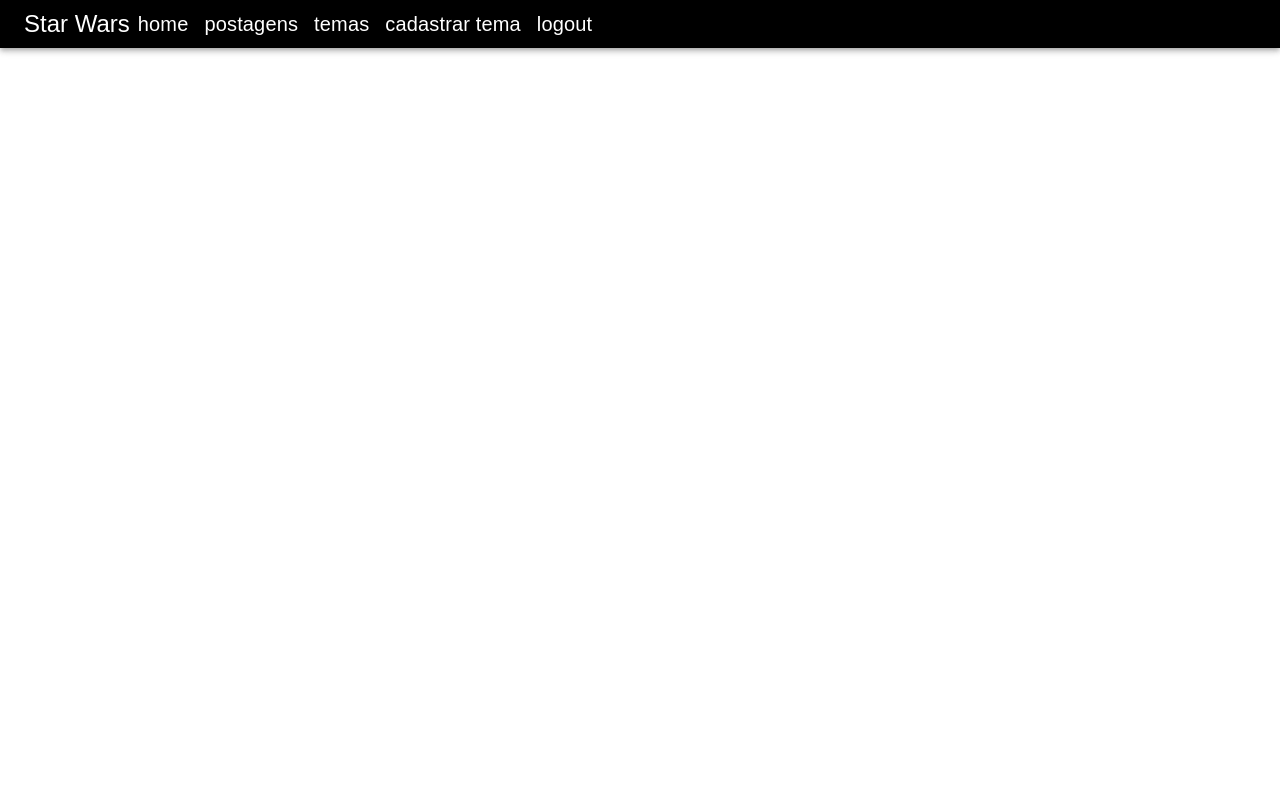
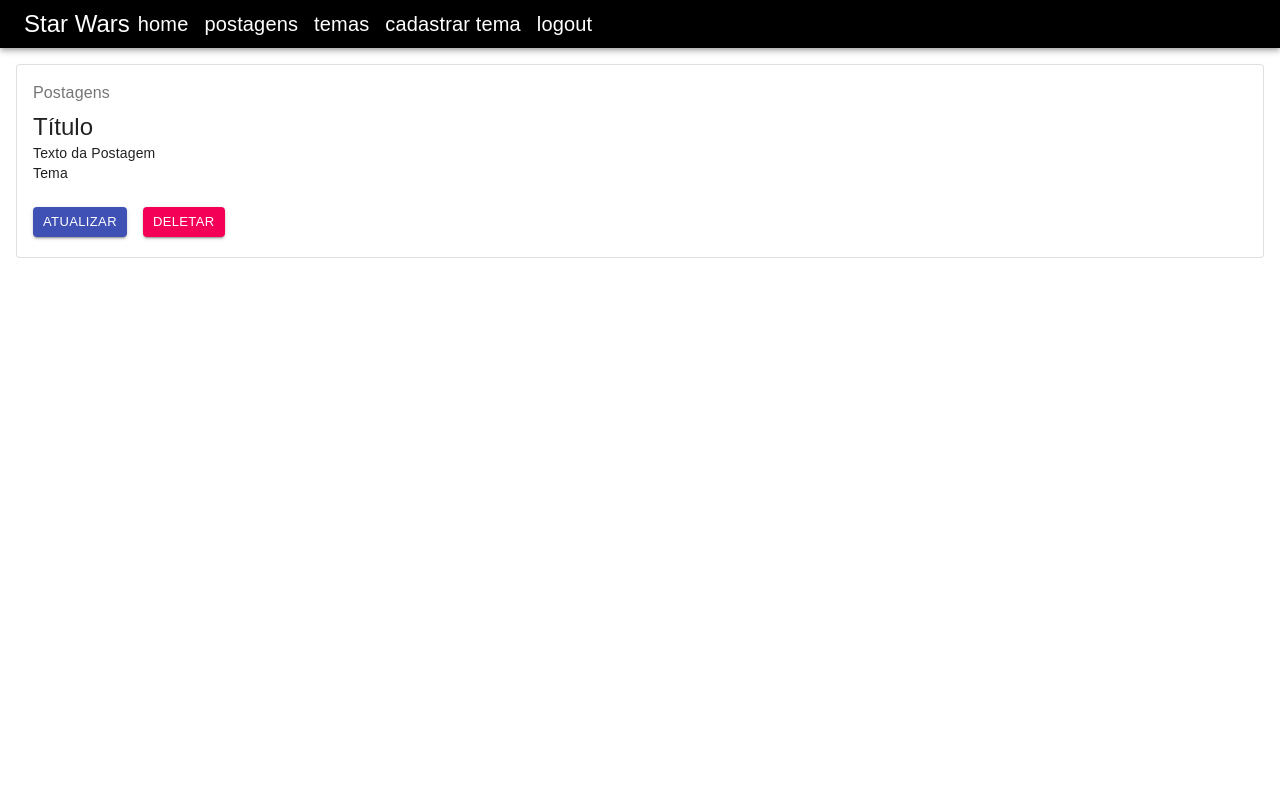
Before and after one commit to veronicapupo/blog-star-wars, a React (Create React App) app: page /posts in a window 1280 px wide. Shown: the top 800 px of the page. Built offline with nearby package versions, Linux system fonts and the light colour scheme; a web font is replaced by a local one.

Commit message:
criando componentes getAll Temas/Postagens

```diff
--- a/src/App.tsx
+++ b/src/App.tsx
@@ -6,6 +6,8 @@
 import { BrowserRouter, Route, Routes } from "react-router-dom";
 import Login from "./paginas/login/Login";
 import CadastroUsuario from "./paginas/cadastroUsuario/CadastroUsuario";
+import ListaTema from "./components/temas/listatema/ListaTema";
+import ListaPostagem from "./components/postagens/listapostagem/ListaPostagem";
 
 function App() {
   return (
@@ -17,6 +19,8 @@
           <Route path="/login" element={<Login />} />
           <Route path="/home" element={<Home />} />
           <Route path="/cadastroUsuario" element={<CadastroUsuario />} />
+          <Route path="/temas" element={<ListaTema />} />
+          <Route path="/posts" element={<ListaPostagem />} />
 
         </Routes>
       </div>
--- /dev/null
+++ b/src/components/postagens/listapostagem/ListaPostagem.css
@@ -0,0 +1,3 @@
+.text-decorator-none{
+    text-decoration: none;
+}
--- /dev/null
+++ b/src/components/postagens/listapostagem/ListaPostagem.tsx
@@ -0,0 +1,51 @@
+import React from 'react'
+import { Link } from 'react-router-dom'
+import { Card, CardActions, CardContent, Button, Typography } from '@material-ui/core';
+import './ListaPostagem.css';
+import { Box } from '@mui/material';
+
+function ListaPostagem() {
+
+  return (
+    <>
+      <Box m={2} >
+        <Card variant="outlined">
+          <CardContent>
+            <Typography color="textSecondary" gutterBottom>
+              Postagens
+            </Typography>
+            <Typography variant="h5" component="h2">
+              Título
+            </Typography>
+            <Typography variant="body2" component="p">
+              Texto da Postagem
+            </Typography>
+            <Typography variant="body2" component="p">
+              Tema
+            </Typography>
+          </CardContent>
+          <CardActions>
+            <Box display="flex" justifyContent="center" mb={1.5}>
+
+              <Link to="" className="text-decorator-none" >
+                <Box mx={1}>
+                  <Button variant="contained" className="marginLeft" size='small' color="primary" >
+                    atualizar
+                  </Button>
+                </Box>
+              </Link>
+              <Link to="" className="text-decorator-none">
+                <Box mx={1}>
+                  <Button variant="contained" size='small' color="secondary">
+                    deletar
+                  </Button>
+                </Box>
+              </Link>
+            </Box>
+          </CardActions>
+        </Card>
+      </Box>
+    </>)
+}
+
+export default ListaPostagem;
--- /dev/null
+++ b/src/components/postagens/tabpostagem/TabPostagem.css
@@ -0,0 +1,3 @@
+.titulo{
+    font-weight: bold;
+ }
--- /dev/null
+++ b/src/components/postagens/tabpostagem/TabPostagem.tsx
@@ -0,0 +1,36 @@
+import React, {useState} from 'react'
+import { AppBar, Tab, Tabs, Typography } from '@material-ui/core';
+import { TabContext, TabPanel } from '@material-ui/lab';
+import ListaPostagem from '../listapostagem/ListaPostagem';
+import './TabPostagem.css';
+import { Box } from '@mui/material';
+
+
+function TabPostagem() {
+    const [value, setValue] = useState('1')
+    function handleChange(event: React.ChangeEvent<{}>, newValue: string){
+        setValue(newValue);
+    }
+  return (
+    <>
+      <TabContext value={value}>
+        <AppBar position="static">
+          <Tabs centered indicatorColor="secondary" onChange={handleChange}>
+            <Tab label="Todas as postagens" value="1"/>
+            <Tab label="Sobre-nós" value="2" />
+          </Tabs>
+        </AppBar>
+        <TabPanel value="1" >
+          <Box display="flex" flexWrap="wrap" justifyContent="center">
+            <ListaPostagem />
+          </Box>
+        </TabPanel>
+        <TabPanel value="2">
+          <Typography variant="h5" gutterBottom color="textPrimary" component="h5" align="center" className="titulo">Sobre-nós</Typography>
+          <Typography variant="body1" gutterBottom color="textPrimary" align="justify">Lorem ipsum, dolor sit amet consectetur adipisicing elit. Dignissimos ut eveniet natus totam et, voluptate dicta tempore alias, odio nobis non eius cupiditate minima inventore pariatur! Ipsum itaque consectetur voluptatibus. Lorem ipsum dolor sit amet consectetur adipisicing elit. Quo velit consequuntur suscipit fugiat, nam quis quod quaerat veritatis et, vel ratione beatae, facere neque! Quo animi porro voluptate saepe deleniti? Lorem ipsum dolor sit amet consectetur adipisicing elit. Inventore adipisci, officia aut quidem dolorum deserunt iure dolorem doloribus velit nobis quas consequatur at ullam odit, nesciunt est nulla nihil excepturi!</Typography>
+        </TabPanel>
+      </TabContext>
+    </>
+  );
+}
+export default TabPostagem
--- /dev/null
+++ b/src/components/temas/listatema/ListaTema.css
@@ -0,0 +1,3 @@
+.text-decorator-none{
+    text-decoration: none;
+}
--- /dev/null
+++ b/src/components/temas/listatema/ListaTema.tsx
@@ -0,0 +1,47 @@
+import React from 'react'
+import { Link } from 'react-router-dom'
+import { Card, CardActions, CardContent, Button, Typography } from '@material-ui/core';
+import './ListaTema.css';
+import { Box } from '@mui/material';
+
+function ListaTema() {
+
+  return (
+    <>
+      <Box m={2} >
+        <Card variant="outlined">
+          <CardContent>
+            <Typography color="textSecondary" gutterBottom>
+              Tema
+            </Typography>
+            <Typography variant="h5" component="h2">
+              Minha descrição
+            </Typography>
+          </CardContent>
+          <CardActions>
+            <Box display="flex" justifyContent="center" mb={1.5} >
+
+              <Link to="" className="text-decorator-none">
+                <Box mx={1}>
+                  <Button variant="contained" className="marginLeft" size='small' color="primary" >
+                    atualizar
+                  </Button>
+                </Box>
+              </Link>
+              <Link to="" className="text-decorator-none">
+                <Box mx={1}>
+                  <Button variant="contained" size='small' color="secondary">
+                    deletar
+                  </Button>
+                </Box>
+              </Link>
+            </Box>
+          </CardActions>
+        </Card>
+      </Box>
+    </>
+  );
+}
+
+
+export default ListaTema;
--- a/src/paginas/cadastroUsuario/CadastroUsuario.tsx
+++ b/src/paginas/cadastroUsuario/CadastroUsuario.tsx
@@ -6,7 +6,7 @@
 import User from '../../model/User';
 import { cadastroUsuario } from '../../service/Service';
 import './CadastroUsuario.css';
-import { updateModuleBlock } from 'typescript';
+
 
 
 function CadastroUsuario() {
--- a/src/paginas/home/Home.tsx
+++ b/src/paginas/home/Home.tsx
@@ -2,12 +2,13 @@
 import {Typography, Grid, Button} from '@material-ui/core';
 import './Home.css';
 import { Box } from '@mui/material';
+import TabPostagem from '../../components/postagens/tabpostagem/TabPostagem';
 
 
 function Home() {
     return (
         <>
-        <Grid  container direction="row" justifyContent="center" alignItems="center"  className='caixa'>
+                <Grid  container direction="row" justifyContent="center" alignItems="center"  className='caixa'>
                 <Grid alignItems="center" item xs={6}>
                     <Box paddingX={20} >
                         <Typography  variant="h3" gutterBottom color="textPrimary" component="h3" align="center" className='titulo'>Welcome</Typography>
@@ -23,6 +24,7 @@
                     <img src="https://epipoca.com.br/wp-content/uploads/2022/06/darth-vader-obi-wan-kenobi-05062022-1200x900.jpg" alt="" width="700px" height="500px" />
                 </Grid>
                 <Grid xs={12} className='postagens'>
+                    <TabPostagem />
                 </Grid>
             </Grid>
 
```
